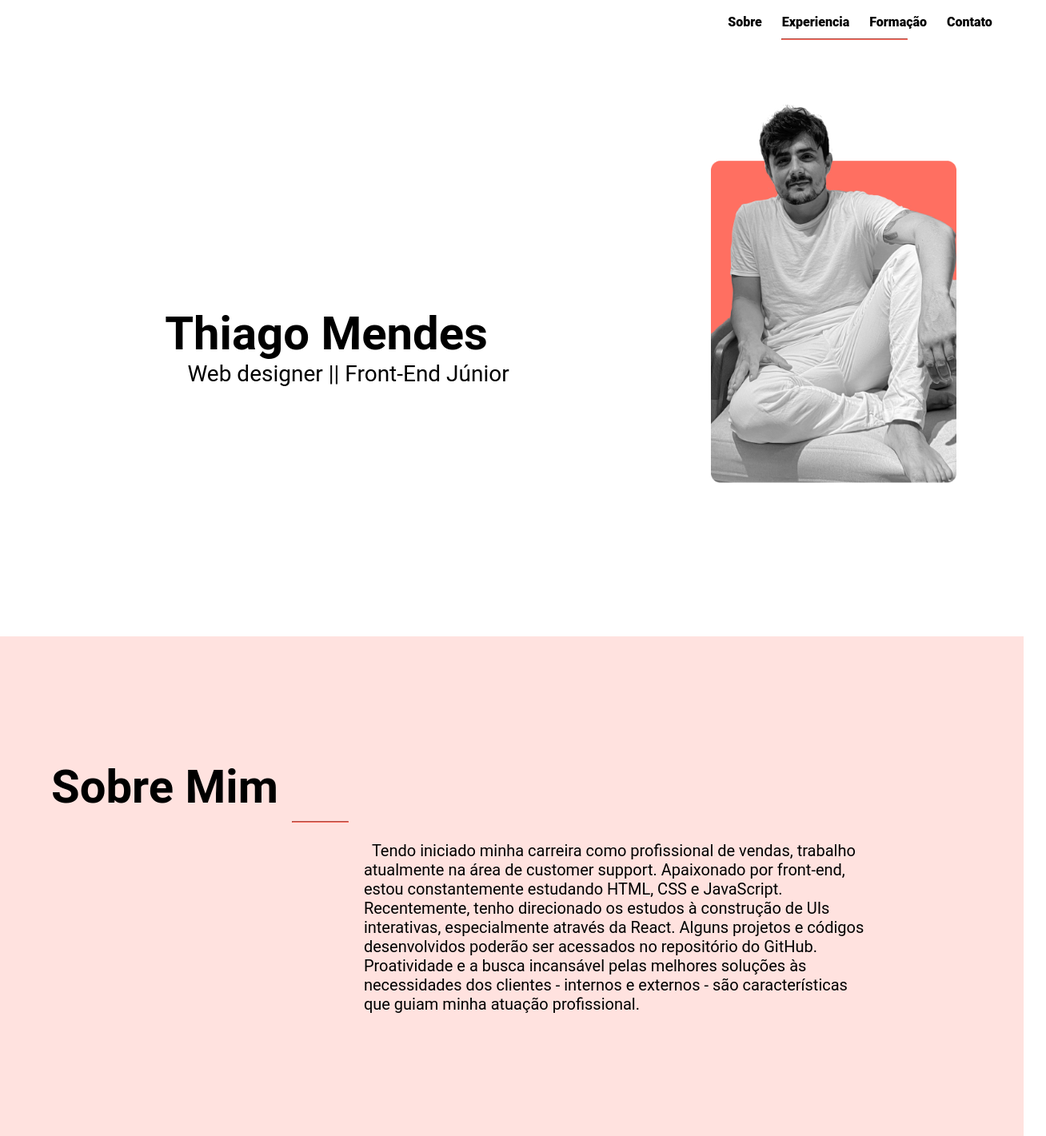
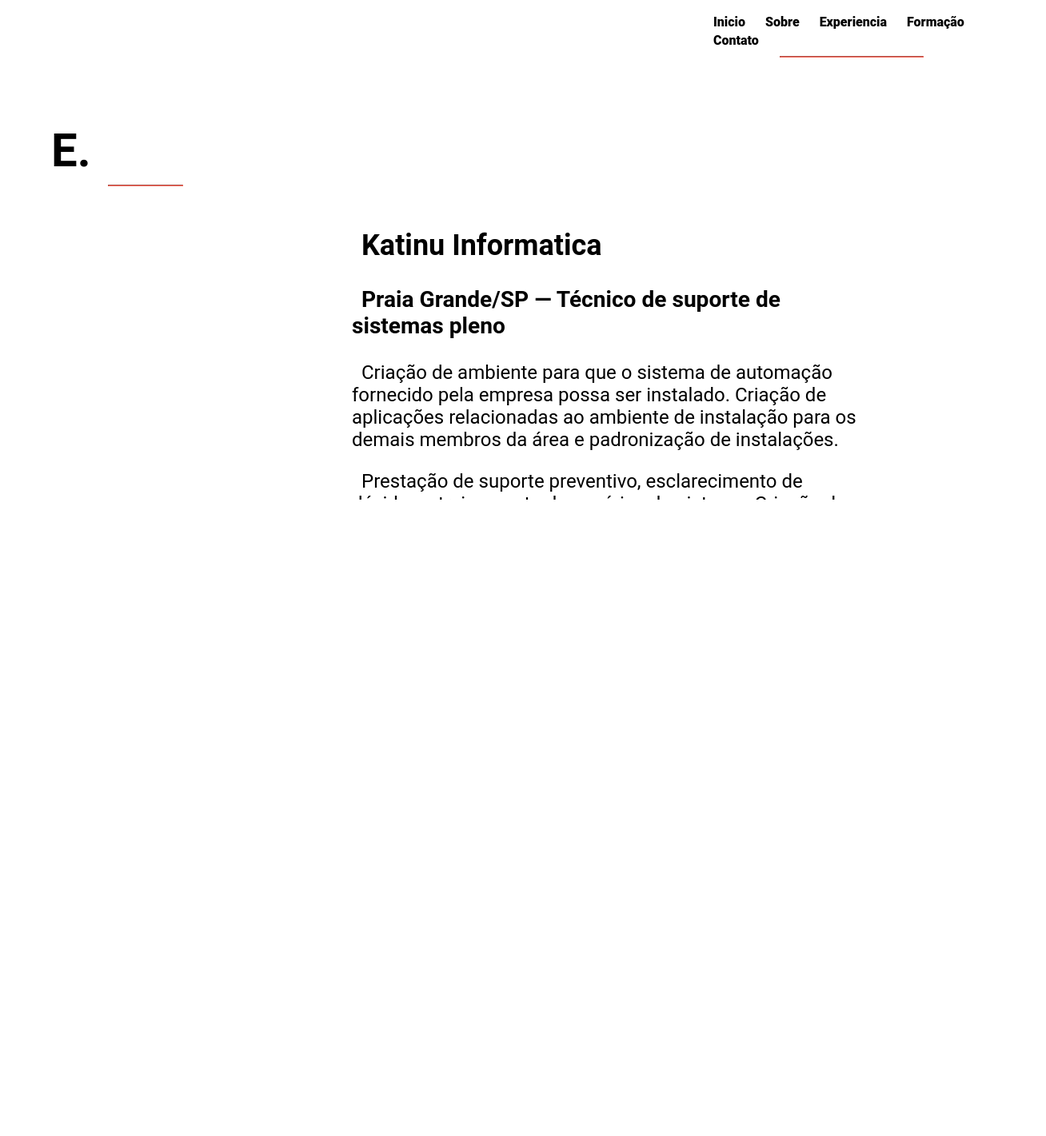
Before and after one commit to TMendesO/Curriculo2022, a React (Create React App) app: page /experiencia in a window 1280 px wide. Shown: the whole page at 80% size, 1308 px wide, since content can reach past the window. After the commit the page ends 800 px from the top, so only its background shows below. Built offline with nearby package versions, Linux system fonts and the light colour scheme.

Commit message:
atualizei os pacotes inclui algumas animações e melhorei a diagramação

```diff
--- a/package.json
+++ b/package.json
@@ -6,9 +6,11 @@
     "@testing-library/jest-dom": "^5.16.1",
     "@testing-library/react": "^12.1.2",
     "@testing-library/user-event": "^13.5.0",
+    "intersection-observer": "^0.12.2",
     "node-sass": "^7.0.1",
     "react": "^17.0.2",
     "react-dom": "^17.0.2",
+    "react-router-dom": "^6.24.1",
     "react-scripts": "5.0.0",
     "sass": "^1.49.0",
     "web-vitals": "^2.1.3"
--- a/src/App.js
+++ b/src/App.js
@@ -1,17 +1,12 @@
 import "./App.scss";
-import Presentetion from "./components/presentetion/Presentetion";
-import About from "./components/about/About";
+import React from "react";
+import Router from "./Router";
 
 function App() {
   return (
-    <>
-      <div className="container">
-        <Presentetion />
-      </div>
-      <div>
-        <About />
-      </div>
-    </>
+    <div className="App">
+      <Router />
+    </div>
   );
 }
 
--- a/src/App.scss
+++ b/src/App.scss
@@ -4,4 +4,5 @@
 body {
   margin: 0;
   padding: 0;
+  overflow: hidden;
 }
--- /dev/null
+++ b/src/Router.js
@@ -0,0 +1,19 @@
+import React from "react";
+import { Route, BrowserRouter, Routes } from "react-router-dom";
+import Presentetion from "./components/presentetion/Presentetion";
+import About from "./components/about/About";
+import Experience from "./components/experience/Experience";
+
+const Router = () => {
+  return (
+    <BrowserRouter>
+      <Routes>
+        <Route path="/" element={<Presentetion />} />
+        <Route path="/sobre" element={<About />} />
+        <Route path="/experiencia" element={<Experience />} />
+      </Routes>
+    </BrowserRouter>
+  );
+};
+
+export default Router;
--- a/src/Sass/variables.scss
+++ b/src/Sass/variables.scss
@@ -3,7 +3,7 @@
 $base-color: #ff6f61;
 
 $first-font: Julius Sans One, Roboto;
-$second-font: Quicksand, roboto;
+$second-font: Roboto;
 
 @mixin menu {
   font-family: $first-font;
--- a/src/components/about/About.js
+++ b/src/components/about/About.js
@@ -1,22 +1,29 @@
 import React from "react";
+import Menu from "../presentetion/Menu";
 import style from "./About.module.scss";
 
 function About() {
   return (
     <div className={style.about}>
+      <Menu />
       <h1 className={`${style.title} grid-6`}>
-        Sobre Mim <hr className={style.line} />
+        S.
+        <hr className={style.line} />
       </h1>
 
       <p className={`${style.textAbout} grid-8`}>
-        Tendo iniciado minha carreira como profissional de vendas, trabalho
-        atualmente na área de customer support. Apaixonado por front-end, estou
-        constantemente estudando HTML, CSS e JavaScript. Recentemente, tenho
-        direcionado os estudos à construção de UIs interativas, especialmente
-        através da React. Alguns projetos e códigos desenvolvidos poderão ser
-        acessados no repositório do GitHub. Proatividade e a busca incansável
-        pelas melhores soluções às necessidades dos clientes - internos e
-        externos - são características que guiam minha atuação profissional.
+        Ao longo dos anos, desenvolvi habilidades interpessoais significativas
+        na área de vendas, aprendendo a lidar com pessoas de diferentes perfis.
+        Em 2017, decidi migrar para a Tecnologia da Informação, onde descobri
+        minha verdadeira paixão. Minha experiência inclui suporte técnico,
+        infraestrutura e, mais recentemente, atuação como desenvolvedor Full
+        Stack desde 2022. Foco em aprimorar minhas habilidades em tecnologias
+        como .NET, Node.js, SQL e AWS. Busco constantemente aprofundar meu
+        conhecimento, explorando novas tecnologias e participando de cursos.
+        Estou aberto a oportunidades de aprendizado e projetos desafiadores que
+        contribuam para meu crescimento profissional como desenvolvedor.
+        Conectar-me e colaborar com equipes talentosas é uma prioridade. Estou
+        disponível para novas parcerias e conexões.
       </p>
     </div>
   );
--- a/src/components/about/About.module.scss
+++ b/src/components/about/About.module.scss
@@ -1,7 +1,7 @@
 @import "../../Sass/variables.scss";
 
 .about {
-  margin-top: 15%;
+  margin: 0;
   background-color: $clear-color;
   width: 100%;
   height: 625px;
@@ -28,4 +28,18 @@
   font-size: 20px;
   margin-top: 20%;
   text-align: start;
+  animation-name: fadeInRight;
+  animation-duration: 2s;
+  animation-fill-mode: forwards;
 }
+
+@keyframes fadeInRight {
+  from {
+    opacity: 0;
+    transform: translateX(100%);
+  }
+  to {
+    opacity: 1;
+    transform: translateX(0);
+  }
+}
--- a/src/components/experience/Experience.js
+++ b/src/components/experience/Experience.js
@@ -0,0 +1,94 @@
+import React from "react";
+import Menu from "../presentetion/Menu";
+import style from "./Experience.module.scss";
+
+function Experience() {
+  return (
+    <section className={style.container}>
+      <Menu />
+      <div className={style.rectangle}></div>
+      <h1 className={`${style.title} grid-6`}>
+        E.
+        <hr className={style.line} />
+      </h1>
+      <div className={`${style.text} grid-8`}>
+        <h2>Katinu Informatica</h2>
+        <h3>Praia Grande/SP — Técnico de suporte de sistemas pleno</h3>
+        <p>
+          {" "}
+          Criação de ambiente para que o sistema de automação fornecido pela
+          empresa possa ser instalado. Criação de aplicações relacionadas ao
+          ambiente de instalação para os demais membros da área e padronização
+          de instalações.
+        </p>
+        <p>
+          Prestação de suporte preventivo, esclarecimento de dúvidas e
+          treinamento de usuários do sistema. Criação de aplicações de separação
+          e envio, para contabilidade, dos arquivos fiscais criados pelo nosso
+          sistema. Além do foco em outras funções do cargo de suporte técnico,
+          trabalho no desenvolvimento RPA para a automatização e padronização
+          dos processos técnicos e facilitação do uso pelos clientes externos.
+        </p>
+      </div>
+      <div className={`${style.text} grid-8`}>
+        <h2>Katinu Informatica</h2>
+        <h3>Praia Grande/SP — Técnico de suporte de sistemas pleno</h3>
+        <p>
+          {" "}
+          Criação de ambiente para que o sistema de automação fornecido pela
+          empresa possa ser instalado. Criação de aplicações relacionadas ao
+          ambiente de instalação para os demais membros da área e padronização
+          de instalações.
+        </p>
+        <p>
+          Prestação de suporte preventivo, esclarecimento de dúvidas e
+          treinamento de usuários do sistema. Criação de aplicações de separação
+          e envio, para contabilidade, dos arquivos fiscais criados pelo nosso
+          sistema. Além do foco em outras funções do cargo de suporte técnico,
+          trabalho no desenvolvimento RPA para a automatização e padronização
+          dos processos técnicos e facilitação do uso pelos clientes externos.
+        </p>
+      </div>
+      <div className={`${style.text} grid-8`}>
+        <h2>Katinu Informatica</h2>
+        <h3>Praia Grande/SP — Técnico de suporte de sistemas pleno</h3>
+        <p>
+          {" "}
+          Criação de ambiente para que o sistema de automação fornecido pela
+          empresa possa ser instalado. Criação de aplicações relacionadas ao
+          ambiente de instalação para os demais membros da área e padronização
+          de instalações.
+        </p>
+        <p>
+          Prestação de suporte preventivo, esclarecimento de dúvidas e
+          treinamento de usuários do sistema. Criação de aplicações de separação
+          e envio, para contabilidade, dos arquivos fiscais criados pelo nosso
+          sistema. Além do foco em outras funções do cargo de suporte técnico,
+          trabalho no desenvolvimento RPA para a automatização e padronização
+          dos processos técnicos e facilitação do uso pelos clientes externos.
+        </p>
+      </div>
+      <div className={`${style.text} grid-8`}>
+        <h2>Katinu Informatica</h2>
+        <h3>Praia Grande/SP — Técnico de suporte de sistemas pleno</h3>
+        <p>
+          {" "}
+          Criação de ambiente para que o sistema de automação fornecido pela
+          empresa possa ser instalado. Criação de aplicações relacionadas ao
+          ambiente de instalação para os demais membros da área e padronização
+          de instalações.
+        </p>
+        <p>
+          Prestação de suporte preventivo, esclarecimento de dúvidas e
+          treinamento de usuários do sistema. Criação de aplicações de separação
+          e envio, para contabilidade, dos arquivos fiscais criados pelo nosso
+          sistema. Além do foco em outras funções do cargo de suporte técnico,
+          trabalho no desenvolvimento RPA para a automatização e padronização
+          dos processos técnicos e facilitação do uso pelos clientes externos.
+        </p>
+      </div>
+    </section>
+  );
+}
+
+export default Experience;
--- a/src/components/experience/Experience.module.scss
+++ b/src/components/experience/Experience.module.scss
@@ -0,0 +1,53 @@
+@import "../../Sass/variables.scss";
+
+.container {
+  width: 100%;
+  height: 625px;
+  overflow: scroll;
+}
+.rectangle {
+  background-color: $base-color;
+  margin-left: 5%;
+  border-radius: 5%;
+}
+
+.title {
+  margin-top: 12%;
+  margin-left: 5%;
+  font-family: $first-font;
+  font-size: 58px;
+  position: fixed;
+}
+
+.line {
+  margin-top: 2%;
+  margin-left: 15%;
+  width: 20%;
+  border-color: $base-color;
+}
+
+.text {
+  font-family: $second-font;
+  margin-left: 55vh;
+  text-indent: 0.5em;
+  font-size: 3vh;
+  margin-top: 20%;
+  text-align: start;
+  animation-name: fadeInRight;
+  animation-duration: 2s;
+  animation-fill-mode: forwards;
+}
+.text p {
+  text-align: left;
+}
+
+@keyframes fadeInRight {
+  from {
+    opacity: 0;
+    transform: translateX(100%);
+  }
+  to {
+    opacity: 1;
+    transform: translateX(0);
+  }
+}
--- a/src/components/presentetion/Menu.js
+++ b/src/components/presentetion/Menu.js
@@ -1,4 +1,5 @@
 import React from "react";
+import { Link } from "react-router-dom";
 import style from "./Menu.module.scss";
 
 function Menu() {
@@ -6,10 +7,19 @@
     <nav className={`${style.menu} gride-12`}>
       <ul>
         <li>
-          <a className={style.about}>Sobre</a>
+          <Link to="/" className={style.presentation}>
+            Inicio
+          </Link>
         </li>
         <li>
-          <a className={style.experience}>Experiencia</a>
+          <Link className={style.about} to="/sobre">
+            Sobre
+          </Link>
+        </li>
+        <li>
+          <Link className={style.experience} to="/experiencia">
+            Experiencia
+          </Link>
         </li>
         <li>
           <a className={style.formation}>Formação</a>
--- a/src/components/presentetion/Menu.module.scss
+++ b/src/components/presentetion/Menu.module.scss
@@ -11,6 +11,8 @@
   cursor: pointer;
 }
 .menu li a {
+  color: black;
+  text-decoration: none;
   padding: 2px 5px;
   display: inline-block;
 }
@@ -20,6 +22,9 @@
   color: $base-color;
 }
 
+.presentation {
+  @include menu;
+}
 .about {
   @include menu;
 }
--- a/src/components/presentetion/Presentetion.module.scss
+++ b/src/components/presentetion/Presentetion.module.scss
@@ -1,14 +1,27 @@
 @import "../../Sass/variables.scss";
 
 .imgPerfil {
-  margin-top: 10%;
-  margin-left: 68%;
+  margin-top: 4%;
+  margin-left: 70%;
+  height: 80%;
+  width: 28%;
+  padding: 0;
+  right: calc(100% - 959px);
+  top: 0;
+  left: 0;
+  object-fit: cover;
+  @media (max-width: 768px) {
+    right: calc(100% - 800px);
+  }
 }
 
 .presentation {
-  position: relative;
-  margin-top: -260px;
+  position: absolute;
+  margin-top: 25%;
   left: 15%;
+  animation-name: fadeInLeft;
+  animation-duration: 2s;
+  animation-fill-mode: forwards;
 }
 .name {
   margin-bottom: 0;
@@ -16,9 +29,19 @@
   font-size: 58px;
 }
 .profession {
-  margin-top: 0;
-  margin-left: 6%;
+  margin: 0;
   font-family: $second-font;
   font-size: 28px;
   font-weight: 400;
 }
+
+@keyframes fadeInLeft {
+  from {
+    opacity: 0;
+    transform: translateX(-100%);
+  }
+  to {
+    opacity: 1;
+    transform: translateX(0);
+  }
+}
```
Also changed, not shown: 1 other file (tests, documents, lock files or other folders).
